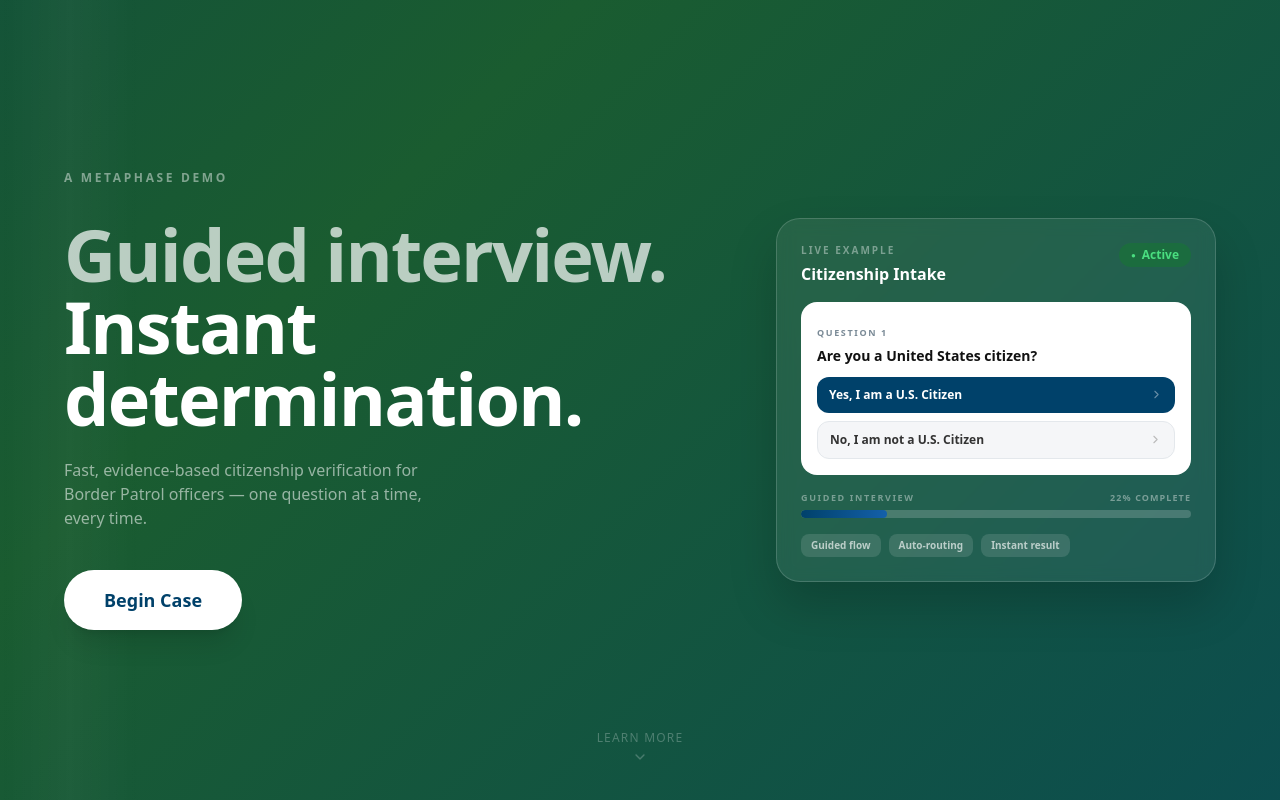
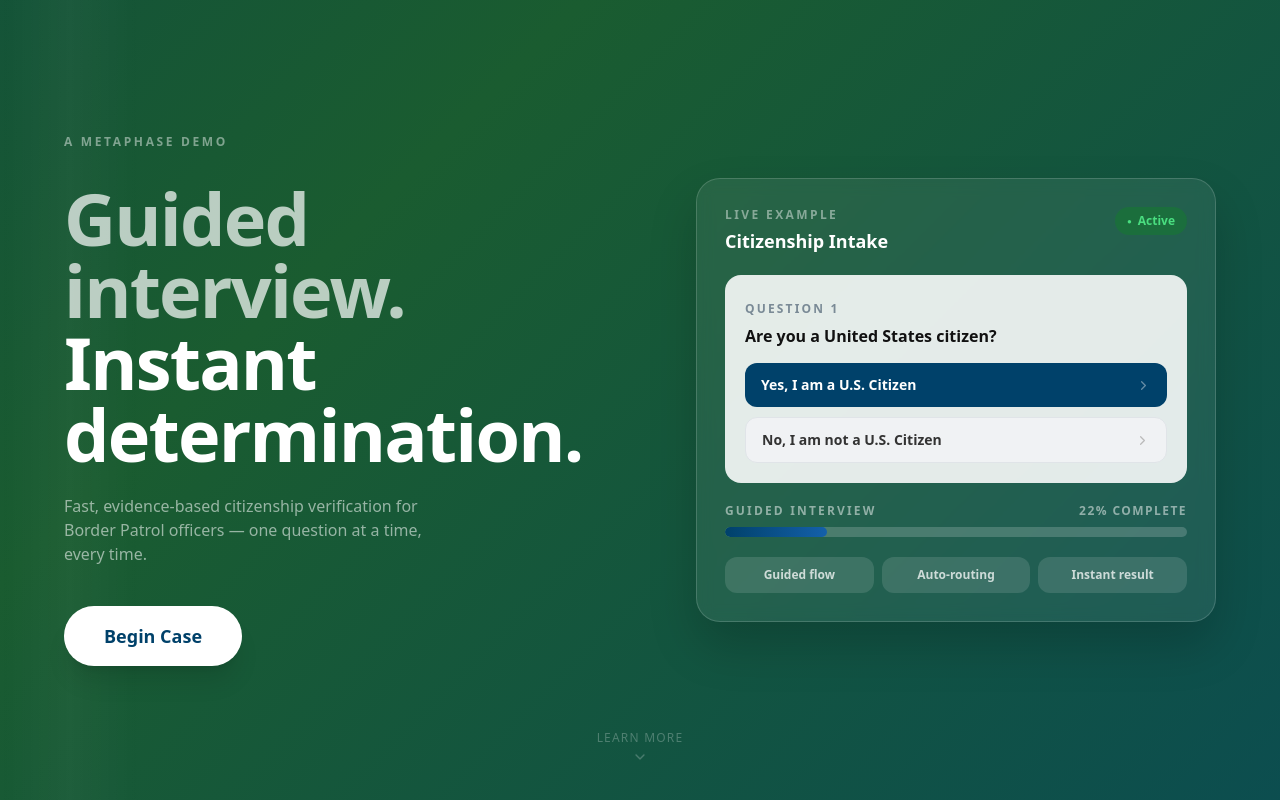
Before and after one commit to ellietngo/VeriCase-Demo, a React (Vite) app: page / in a window 1280 px wide. Shown: the top 800 px of the page. Built offline with nearby package versions, Linux system fonts and the light colour scheme.

Commit message:
Increase landing demo card size and soften inner card background
Widens the hero preview card, bumps all sub-pixel text to readable sizes,
converts feature chips to an even 3-column grid, and replaces the stark
white inner card with rgba(255,255,255,0.88) so the hero gradient shows through.

```diff
--- a/src/pages/LandingPage.tsx
+++ b/src/pages/LandingPage.tsx
@@ -77,9 +77,9 @@ export default function LandingPage() {
           </div>
 
           {/* ── Right: live demo preview card (desktop only) ── */}
-          <div className="hidden lg:block w-[400px] xl:w-[440px] flex-shrink-0">
+          <div className="hidden lg:block w-[480px] xl:w-[520px] flex-shrink-0">
             <div
-              className="rounded-3xl p-6"
+              className="rounded-3xl p-7"
               style={{
                 background: 'rgba(255,255,255,0.07)',
                 backdropFilter: 'blur(8px)',
@@ -88,60 +88,64 @@ export default function LandingPage() {
               }}
             >
               {/* Card header */}
-              <div className="flex items-start justify-between mb-4">
+              <div className="flex items-start justify-between mb-5">
                 <div>
-                  <p className="text-[10px] font-bold uppercase tracking-[0.2em] text-white/40 mb-1">
+                  <p className="text-xs font-bold uppercase tracking-[0.2em] text-white/45 mb-1">
                     Live Example
                   </p>
-                  <p className="text-base font-extrabold text-white">Citizenship Intake</p>
+                  <p className="text-lg font-extrabold text-white">Citizenship Intake</p>
                 </div>
                 <span
-                  className="flex items-center gap-1.5 text-xs font-semibold px-3 py-1 rounded-full flex-shrink-0"
-                  style={{ background: 'rgba(0,160,0,0.2)', color: '#4ade80' }}
+                  className="flex items-center gap-1.5 text-xs font-semibold px-3 py-1.5 rounded-full flex-shrink-0"
+                  style={{ background: 'rgba(0,160,0,0.22)', color: '#4ade80' }}
                 >
                   <span className="text-[8px]" aria-hidden="true">●</span> Active
                 </span>
               </div>
 
               {/* Mini question preview — static, non-interactive */}
-              <div className="bg-white rounded-2xl p-4 mb-4" aria-hidden="true">
-                <span className="text-[9px] font-bold uppercase tracking-[0.18em] text-[#7a8a96]">
+              <div
+                className="rounded-2xl p-5 mb-5"
+                style={{ background: 'rgba(255,255,255,0.88)' }}
+                aria-hidden="true"
+              >
+                <span className="text-xs font-bold uppercase tracking-[0.18em] text-[#7a8a96]">
                   Question 1
                 </span>
-                <p className="text-sm font-extrabold text-[#111] leading-snug mt-1 mb-3">
+                <p className="text-base font-extrabold text-[#111] leading-snug mt-1.5 mb-4">
                   Are you a United States citizen?
                 </p>
-                <div className="space-y-2 pointer-events-none select-none">
+                <div className="space-y-2.5 pointer-events-none select-none">
                   <div
-                    className="flex items-center gap-2 px-3 py-2.5 rounded-xl"
+                    className="flex items-center gap-3 px-4 py-3 rounded-xl"
                     style={{ background: '#00416A' }}
                   >
-                    <span className="text-xs font-semibold text-white flex-1">Yes, I am a U.S. Citizen</span>
-                    <ChevronRight size={13} className="text-white/40 flex-shrink-0" aria-hidden="true" />
+                    <span className="text-sm font-semibold text-white flex-1">Yes, I am a U.S. Citizen</span>
+                    <ChevronRight size={15} className="text-white/40 flex-shrink-0" aria-hidden="true" />
                   </div>
                   <div
-                    className="flex items-center gap-2 px-3 py-2.5 rounded-xl"
-                    style={{ background: '#F5F6F8', border: '1px solid #E4E8EC' }}
+                    className="flex items-center gap-3 px-4 py-3 rounded-xl"
+                    style={{ background: '#F0F2F4', border: '1px solid #E0E4E8' }}
                   >
-                    <span className="text-xs font-semibold text-[#333] flex-1">No, I am not a U.S. Citizen</span>
-                    <ChevronRight size={13} style={{ color: '#bbb' }} className="flex-shrink-0" aria-hidden="true" />
+                    <span className="text-sm font-semibold text-[#333] flex-1">No, I am not a U.S. Citizen</span>
+                    <ChevronRight size={15} style={{ color: '#bbb' }} className="flex-shrink-0" aria-hidden="true" />
                   </div>
                 </div>
               </div>
 
               {/* Progress bar */}
-              <div className="mb-4">
-                <div className="flex items-center justify-between mb-1.5">
-                  <span className="text-[9px] font-bold uppercase tracking-[0.18em] text-white/40">
+              <div className="mb-5">
+                <div className="flex items-center justify-between mb-2">
+                  <span className="text-xs font-bold uppercase tracking-[0.18em] text-white/50">
                     Guided Interview
                   </span>
-                  <span className="text-[9px] font-bold uppercase tracking-[0.12em] text-white/40">
+                  <span className="text-xs font-bold uppercase tracking-[0.12em] text-white/50">
                     22% Complete
                   </span>
                 </div>
                 <div
                   className="w-full rounded-full overflow-hidden"
-                  style={{ height: 8, background: 'rgba(255,255,255,0.18)' }}
+                  style={{ height: 10, background: 'rgba(255,255,255,0.18)' }}
                 >
                   <div
                     style={{
@@ -155,15 +159,15 @@ export default function LandingPage() {
               </div>
 
               {/* Feature chips */}
-              <div className="flex gap-2 flex-wrap">
+              <div className="grid grid-cols-3 gap-2">
                 {['Guided flow', 'Auto-routing', 'Instant result'].map(chip => (
-                  <span
+                  <div
                     key={chip}
-                    className="text-[10px] font-semibold px-2.5 py-1 rounded-lg"
-                    style={{ background: 'rgba(255,255,255,0.12)', color: 'rgba(255,255,255,0.65)' }}
+                    className="text-center text-xs font-semibold px-3 py-2.5 rounded-xl"
+                    style={{ background: 'rgba(255,255,255,0.12)', color: 'rgba(255,255,255,0.75)' }}
                   >
                     {chip}
-                  </span>
+                  </div>
                 ))}
               </div>
             </div>
```
